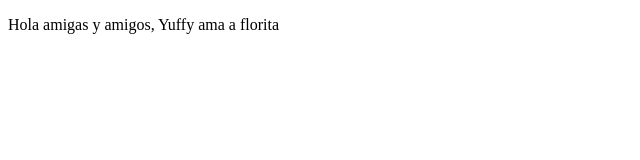
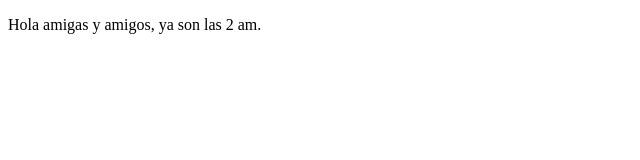
Before and after one commit to mpinolivon1/proyectoDemoCursoPrework, a plain HTML site: page index.html in a window 1280 px wide. Shown: the full height of the page, 0-640 px from the left. Drawn offline with Linux system fonts and the light colour scheme.

Commit message:
Cambios agregados 19.09.2022_02:40

```diff
--- a/index.html
+++ b/index.html
@@ -8,7 +8,7 @@
 </head>
 <body>
     <p>
-        Hola amigas y amigos, Yuffy ama a florita
+        Hola amigas y amigos, ya son las 2 am.
     </p>
 </body>
 </html>
```
